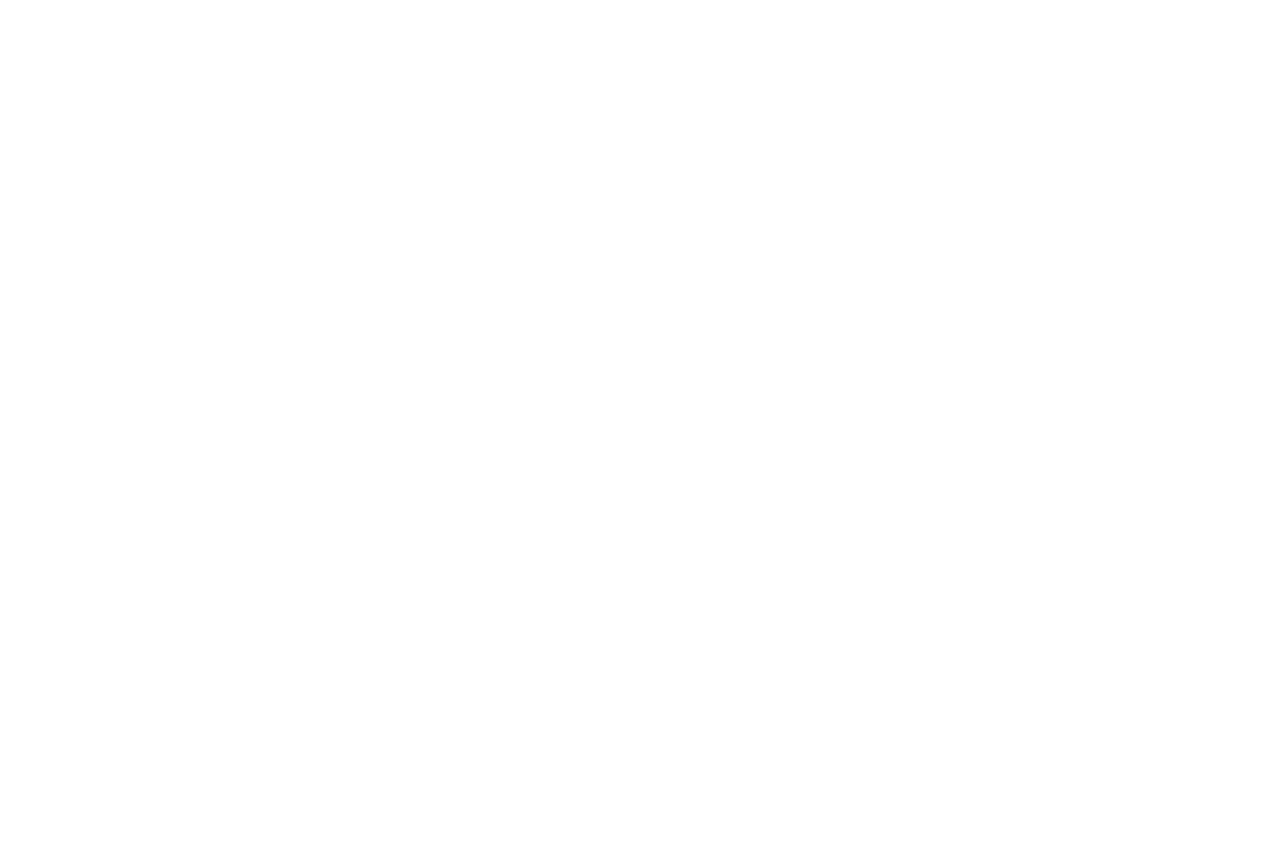
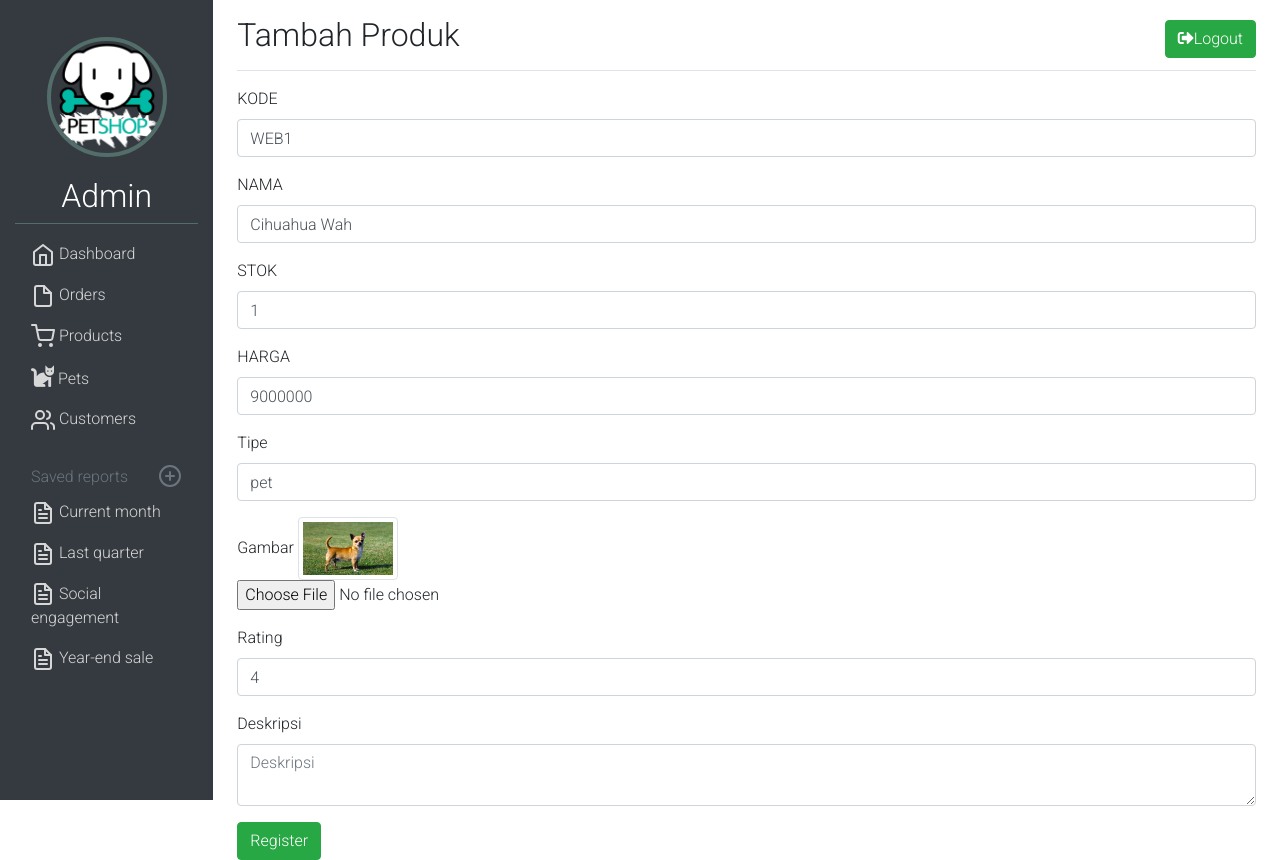
Before and after one commit to petshop-project-web/petshop, a PHP site: page /user/ubah.php?productid=1 in a window 1280 px wide. Before the commit the page is empty. Before the commit the page ends 800 px from the top, so only its background shows below. Run offline with PHP 8.4, Linux system fonts and the light colour scheme; a user stored in the database is signed in; data comes from the database, SQL or seed files in the repository; some libraries are stand-ins or nearby versions.

Commit message:
menambah ubah

```diff
--- a/function.php
+++ b/function.php
@@ -101,6 +101,40 @@
     return mysqli_affected_rows($conn);
 }
 
+function ubah($data){
+    global $conn;
+
+    $productid = $data["productid"];
+    $product_code = htmlspecialchars($data["product_code"]);
+    $product_desc = htmlspecialchars($data["product_desc"]);
+    $qty_product = htmlspecialchars($data["qty_product"]);
+    $price_product = htmlspecialchars($data["price_product"]);
+    $product_name = htmlspecialchars($data["product_name"]);
+    $product_type = htmlspecialchars($data["product_type"]);
+    $product_rating = htmlspecialchars($data["product_rating"]);
+    $gambarLama = htmlspecialchars($data["gambarLama"]);
+
+    // cek user pilih gambar baru atau tidak
+    if( $_FILES['product_img_name']['error'] === 4 ){
+        $product_img_name = $gambarLama;
+    } else {
+        $product_img_name = upload();
+    }
+
+    $query = "UPDATE products SET
+            product_code = '$product_code',
+            product_desc = '$product_desc',
+            qty_product = '$qty_product',
+            price_product = '$price_product',
+            product_name = '$product_name',
+            product_type = '$product_type',
+            product_rating = '$product_rating',
+            WHERE productid = $productid
+            ";
+
+    return mysqli_affected_rows($conn);
+}
+
 function upload(){
 
     $namaFile = $_FILES['product_img_name']['name'];
--- a/user/products.php
+++ b/user/products.php
@@ -14,7 +14,7 @@
 }
 
 // pagination konfiguration
-$jumlahDataPerHalaman = 5;
+$jumlahDataPerHalaman = 6;
 $jumlahData = count(query("SELECT * FROM products"));
 $jumlahHalaman = ceil($jumlahData/$jumlahDataPerHalaman);
 $halamanAktif = ( isset($_GET["halaman"]) ) ? $_GET["halaman"] : 1;
@@ -192,14 +192,14 @@
             <tr>
             <th scope="row"><?= $i; ?></th>
             <td><?= $product["product_code"]; ?></td>
-            <td><a href="../img/products/<?= $product["	product_img_name"]; ?>"></a></td>
+            <td><img src="../img/products/<?= $product["product_img_name"]; ?>" class="img-thumbnail" alt=""></td>
             <td><?= $product["product_name"]; ?></td>
             <td><?= $product["price_product"]; ?></td>
             <td><?= $product["qty_product"]; ?></td>
             <td><?= $product["product_desc"]; ?></td>
             <td><?= $product["product_type"]; ?></td>
             <td><?= $product["product_rating"]; ?></td>
-            <td><a href=""><button class="btn btn-success">UBAH</button></a></td>
+            <td><a href="ubah.php?productid=<?= $product["productid"]; ?>"><button class="btn btn-success">UBAH</button></a></td>
             <td><a href=""><button class="btn btn-secondary">HAPUS</button></a></td>
             </tr>
             <?php $i+=1; ?>
--- a/user/ubah.php
+++ b/user/ubah.php
@@ -0,0 +1,222 @@
+<?php
+
+require '../function.php';
+
+session_start();
+
+if( !isset($_SESSION["login"]) ){
+  header("Location: ../index.php");
+  exit;
+}
+if( $_SESSION["user_type"] != "admin" ){
+  header("Location: ../index.php");
+  exit;
+}
+
+$id = $_GET["productid"];
+
+$product = query("SELECT * FROM products WHERE productid = $id")[0];
+
+if( isset($_POST["ubah"]) ){
+        if( ubah($_POST) > 0 ){
+            echo "
+                <script>
+                    alert('Data Berhasil Diubah!');
+                    document.location.href='products.php';
+                </script>
+            ";
+        } else {
+            echo "
+                <script>
+                    alert('Data Gagal Diubah!');
+                    document.location.href='products.php';
+                </script>
+            ";
+        }
+    }
+
+?>
+
+<!DOCTYPE html>
+<html lang="en" dir="ltr">
+  <head>
+    <meta charset="utf-8" />
+    <meta name="viewport" content="width=device-width, initial-scale=1.0" />
+
+    <title>Pet Shop</title>
+
+    <link rel="shortcut icon" href="../img/logo.png">
+    <link href="https://fonts.googleapis.com/css?family=Roboto:300,300i" rel="stylesheet">
+    <link rel="stylesheet" href="https://use.fontawesome.com/releases/v5.8.1/css/all.css" integrity="sha384-50oBUHEmvpQ+1lW4y57PTFmhCaXp0ML5d60M1M7uH2+nqUivzIebhndOJK28anvf" crossorigin="anonymous">
+    <link rel="stylesheet" href="https://stackpath.bootstrapcdn.com/bootstrap/4.3.1/css/bootstrap.min.css" integrity="sha384-ggOyR0iXCbMQv3Xipma34MD+dH/1fQ784/j6cY/iJTQUOhcWr7x9JvoRxT2MZw1T" crossorigin="anonymous">
+    <link rel="stylesheet" href="user.css">
+  </head>
+
+  <body data-gr-c-s-loaded="true" cz-shortcut-listen="true">
+
+  <div class="container-fluid">
+    <div class="row">
+      <nav class="col-md-2 d-none d-md-block bg-dark sidebar">
+        <div class="sidebar-sticky">
+          <div class="admin-profile">
+            <div class="admin-image">
+              <img src="img/logo.png" alt="">
+            </div>
+            <div class="admin-name">
+              <h2>Admin</h2>
+            </div>
+          </div>
+          <ul class="nav flex-column">
+            <li class="nav-item">
+              <a class="nav-link active" href="index.php">
+                <svg xmlns="http://www.w3.org/2000/svg" width="24" height="24" viewBox="0 0 24 24" fill="none" stroke="currentColor" stroke-width="2" stroke-linecap="round" stroke-linejoin="round" class="feather feather-home">
+                  <path d="M3 9l9-7 9 7v11a2 2 0 0 1-2 2H5a2 2 0 0 1-2-2z"></path>
+                  <polyline points="9 22 9 12 15 12 15 22"></polyline>
+                </svg>
+                Dashboard <span class="sr-only">(current)</span>
+              </a>
+            </li>
+            <li class="nav-item">
+              <a class="nav-link" href="orders.php">
+                <svg xmlns="http://www.w3.org/2000/svg" width="24" height="24" viewBox="0 0 24 24" fill="none" stroke="currentColor" stroke-width="2" stroke-linecap="round" stroke-linejoin="round" class="feather feather-file">
+                  <path d="M13 2H6a2 2 0 0 0-2 2v16a2 2 0 0 0 2 2h12a2 2 0 0 0 2-2V9z"></path>
+                  <polyline points="13 2 13 9 20 9"></polyline>
+                </svg>
+                Orders
+              </a>
+            </li>
+            <li class="nav-item">
+              <a class="nav-link" href="products.php">
+                <svg xmlns="http://www.w3.org/2000/svg" width="24" height="24" viewBox="0 0 24 24" fill="none" stroke="currentColor" stroke-width="2" stroke-linecap="round" stroke-linejoin="round" class="feather feather-shopping-cart">
+                  <circle cx="9" cy="21" r="1"></circle>
+                  <circle cx="20" cy="21" r="1"></circle>
+                  <path d="M1 1h4l2.68 13.39a2 2 0 0 0 2 1.61h9.72a2 2 0 0 0 2-1.61L23 6H6"></path>
+                </svg>
+                Products
+              </a>
+            </li>
+            <li class="nav-item">
+              <a class="nav-link" href="pets.php">
+                <i class='fas fa-cat' style='font-size:23px'></i>
+                Pets
+              </a>
+            </li>
+            <li class="nav-item">
+              <a class="nav-link" href="customers.php">
+                <svg xmlns="http://www.w3.org/2000/svg" width="24" height="24" viewBox="0 0 24 24" fill="none" stroke="currentColor" stroke-width="2" stroke-linecap="round" stroke-linejoin="round" class="feather feather-users">
+                  <path d="M17 21v-2a4 4 0 0 0-4-4H5a4 4 0 0 0-4 4v2"></path>
+                  <circle cx="9" cy="7" r="4"></circle>
+                  <path d="M23 21v-2a4 4 0 0 0-3-3.87"></path>
+                  <path d="M16 3.13a4 4 0 0 1 0 7.75"></path>
+                </svg>
+                Customers
+              </a>
+            </li>
+          </ul>
+
+          <h6 class="sidebar-heading d-flex justify-content-between align-items-center px-3 mt-4 mb-1 text-muted">
+            <span>Saved reports</span>
+            <a class="d-flex align-items-center text-muted" href="#">
+              <svg xmlns="http://www.w3.org/2000/svg" width="24" height="24" viewBox="0 0 24 24" fill="none" stroke="currentColor" stroke-width="2" stroke-linecap="round" stroke-linejoin="round" class="feather feather-plus-circle"><circle cx="12" cy="12" r="10"></circle><line x1="12" y1="8" x2="12" y2="16"></line><line x1="8" y1="12" x2="16" y2="12"></line></svg>
+            </a>
+          </h6>
+          <ul class="nav flex-column mb-2">
+            <li class="nav-item">
+              <a class="nav-link" href="#">
+                <svg xmlns="http://www.w3.org/2000/svg" width="24" height="24" viewBox="0 0 24 24" fill="none" stroke="currentColor" stroke-width="2" stroke-linecap="round" stroke-linejoin="round" class="feather feather-file-text"><path d="M14 2H6a2 2 0 0 0-2 2v16a2 2 0 0 0 2 2h12a2 2 0 0 0 2-2V8z"></path><polyline points="14 2 14 8 20 8"></polyline><line x1="16" y1="13" x2="8" y2="13"></line><line x1="16" y1="17" x2="8" y2="17"></line><polyline points="10 9 9 9 8 9"></polyline></svg>
+                Current month
+              </a>
+            </li>
+            <li class="nav-item">
+              <a class="nav-link" href="#">
+                <svg xmlns="http://www.w3.org/2000/svg" width="24" height="24" viewBox="0 0 24 24" fill="none" stroke="currentColor" stroke-width="2" stroke-linecap="round" stroke-linejoin="round" class="feather feather-file-text"><path d="M14 2H6a2 2 0 0 0-2 2v16a2 2 0 0 0 2 2h12a2 2 0 0 0 2-2V8z"></path><polyline points="14 2 14 8 20 8"></polyline><line x1="16" y1="13" x2="8" y2="13"></line><line x1="16" y1="17" x2="8" y2="17"></line><polyline points="10 9 9 9 8 9"></polyline></svg>
+                Last quarter
+              </a>
+            </li>
+            <li class="nav-item">
+              <a class="nav-link" href="#">
+                <svg xmlns="http://www.w3.org/2000/svg" width="24" height="24" viewBox="0 0 24 24" fill="none" stroke="currentColor" stroke-width="2" stroke-linecap="round" stroke-linejoin="round" class="feather feather-file-text"><path d="M14 2H6a2 2 0 0 0-2 2v16a2 2 0 0 0 2 2h12a2 2 0 0 0 2-2V8z"></path><polyline points="14 2 14 8 20 8"></polyline><line x1="16" y1="13" x2="8" y2="13"></line><line x1="16" y1="17" x2="8" y2="17"></line><polyline points="10 9 9 9 8 9"></polyline></svg>
+                Social engagement
+              </a>
+            </li>
+            <li class="nav-item">
+              <a class="nav-link" href="#">
+                <svg xmlns="http://www.w3.org/2000/svg" width="24" height="24" viewBox="0 0 24 24" fill="none" stroke="currentColor" stroke-width="2" stroke-linecap="round" stroke-linejoin="round" class="feather feather-file-text"><path d="M14 2H6a2 2 0 0 0-2 2v16a2 2 0 0 0 2 2h12a2 2 0 0 0 2-2V8z"></path><polyline points="14 2 14 8 20 8"></polyline><line x1="16" y1="13" x2="8" y2="13"></line><line x1="16" y1="17" x2="8" y2="17"></line><polyline points="10 9 9 9 8 9"></polyline></svg>
+                Year-end sale
+              </a>
+            </li>
+          </ul>
+        </div>
+      </nav>
+
+      <main role="main" class="col-md-9 ml-sm-auto col-lg-10 px-4">
+        <div class="chartjs-size-monitor" style="position: absolute; left: 0px; top: 0px; right: 0px; bottom: 0px; overflow: hidden; pointer-events: none; visibility: hidden; z-index: -1;">
+        <div class="chartjs-size-monitor-expand" style="position:absolute;left:0;top:0;right:0;bottom:0;overflow:hidden;pointer-events:none;visibility:hidden;z-index:-1;">
+          <div style="position:absolute;width:1000000px;height:1000000px;left:0;top:0">
+          </div>
+        </div>
+        <div class="chartjs-size-monitor-shrink" style="position:absolute;left:0;top:0;right:0;bottom:0;overflow:hidden;pointer-events:none;visibility:hidden;z-index:-1;">
+          <div style="position:absolute;width:200%;height:200%;left:0; top:0">
+          </div>
+        </div>
+      </div>
+        <div class="d-flex justify-content-between flex-wrap flex-md-nowrap align-items-center pt-3 pb-2 mb-3 border-bottom">
+          <h1 class="h2">Tambah Produk</h1>
+          <div class="btn-toolbar mb-2 mb-md-0">
+            <a href="../logout.php" class="btn btn-success">
+              <i class="fas fa-sign-out-alt"></i>Logout
+            </a>
+          </div>
+        </div>
+
+<!-- FORM -->
+    <form action="" method="post" enctype="multipart/form-data">
+        <input type="hidden" name="productid" value="<?= $product["productid"]?>">
+        <input type="hidden" name="gambarLama" value="<?= $product["product_img_name"]?>">
+        <div class="form-group">
+          <label for="product_code">KODE</label>
+          <input type="text" name="product_code" class="form-control" id="product_code" placeholder="Code" value="<?= $product["product_code"]?>" required>
+        </div>
+        <div class="form-group">
+          <label for="product_name">NAMA</label>
+          <input type="text" name="product_name" class="form-control" id="product_name" placeholder="Name" value="<?= $product["product_name"]?>" required>
+        </div>
+        <div class="form-group">
+          <label for="qty_product">STOK</label>
+          <input type="text" name="qty_product" class="form-control" id="qty_product" placeholder="Stok" value="<?= $product["qty_product"]?>" required>
+        </div>
+        <div class="form-group">
+          <label for="price_product">HARGA</label>
+          <input type="text" name="price_product" class="form-control" id="price_product" placeholder="Harga" value="<?= $product["price_product"]?>" required>
+        </div>
+        <div class="form-group">
+          <label for="product_type">Tipe</label>
+          <input type="text" name="product_type" class="form-control" id="product_type" placeholder="Tipe" value="<?= $product["product_type"]?>" required>
+        </div>
+        <div class="form-group">
+          <label for="product_img_name">Gambar</label>
+          <img src="../img/products/<?= $product["product_img_name"]; ?>" class="img-thumbnail" alt="">
+          <input type="file" name="product_img_name" class="form-control-file" id="product_img_name" placeholder="Tipe">
+        </div>
+        <div class="form-group">
+          <label for="product_rating">Rating</label>
+          <input type="text" name="product_rating" class="form-control" id="product_rating" placeholder="Tipe" value="<?= $product["product_rating"]?>" required>
+        </div>
+        <div class="form-group">
+          <label for="product_desc">Deskripsi</label>
+          <textarea name="product_desc" class="form-control" id="product_desc" placeholder="Deskripsi" value="<?= $product["product_desc"]?>"></textarea>
+        </div>
+        <button type="submit" name="ubah" class="btn btn-success">Register</button>
+    </form>
+
+      </main>
+    </div>
+  </div>
+  <script src="https://code.jquery.com/jquery-3.3.1.slim.min.js" integrity="sha384-q8i/X+965DzO0rT7abK41JStQIAqVgRVzpbzo5smXKp4YfRvH+8abtTE1Pi6jizo" crossorigin="anonymous"></script>
+        <script>window.jQuery || document.write('<script src="/docs/4.3/assets/js/vendor/jquery-slim.min.js"><\/script>')</script><script src="/docs/4.3/dist/js/bootstrap.bundle.min.js" integrity="sha384-xrRywqdh3PHs8keKZN+8zzc5TX0GRTLCcmivcbNJWm2rs5C8PRhcEn3czEjhAO9o" crossorigin="anonymous"></script>
+          <script src="https://cdnjs.cloudflare.com/ajax/libs/feather-icons/4.9.0/feather.min.js"></script>
+          <script src="https://cdnjs.cloudflare.com/ajax/libs/Chart.js/2.7.3/Chart.min.js"></script>
+          <script src="dashboard.js"></script>
+
+  </body>
+</html>
--- a/user/user.css
+++ b/user/user.css
@@ -52,3 +52,8 @@
 .form-control {
   outline-color: green;
 }
+
+.img-thumbnail {
+  width: 100px;
+  margin: auto;
+}
```
Also changed, not shown: img/products5ccf2a4fba05a.png (added).
